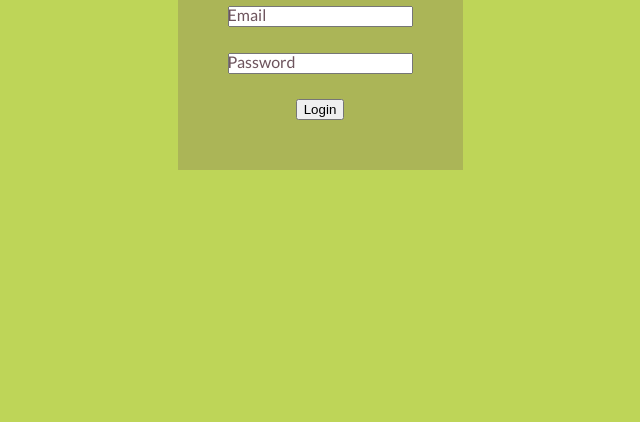
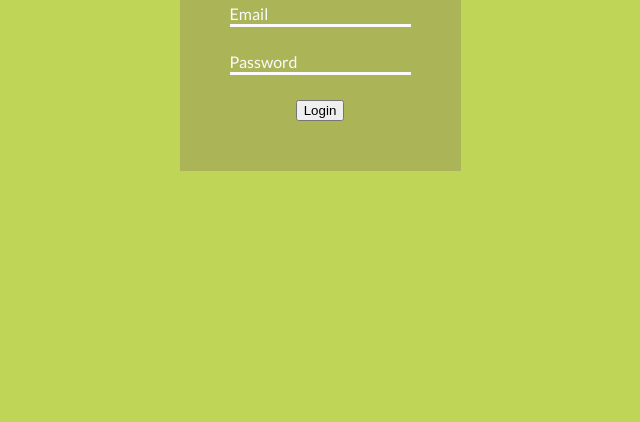
Before and after one commit to wcossior/8.WaveEffectInput, a plain HTML site: page index.html in a window 1280 px wide. Shown: the part 378-800 px from the top of the page, without its empty margins (320-960 px from the left). Drawn offline with Linux system fonts and the light colour scheme.

Commit message:
making only bottom border inputs

```diff
--- a/style.css
+++ b/style.css
@@ -47,5 +47,10 @@ body{
 
 label{
     position: absolute;
-    color: #6D545D;
 }
+
+input{
+    background-color: transparent;
+    border: none;
+    border-bottom: 3px var(--color-primary) solid;
+}
```
